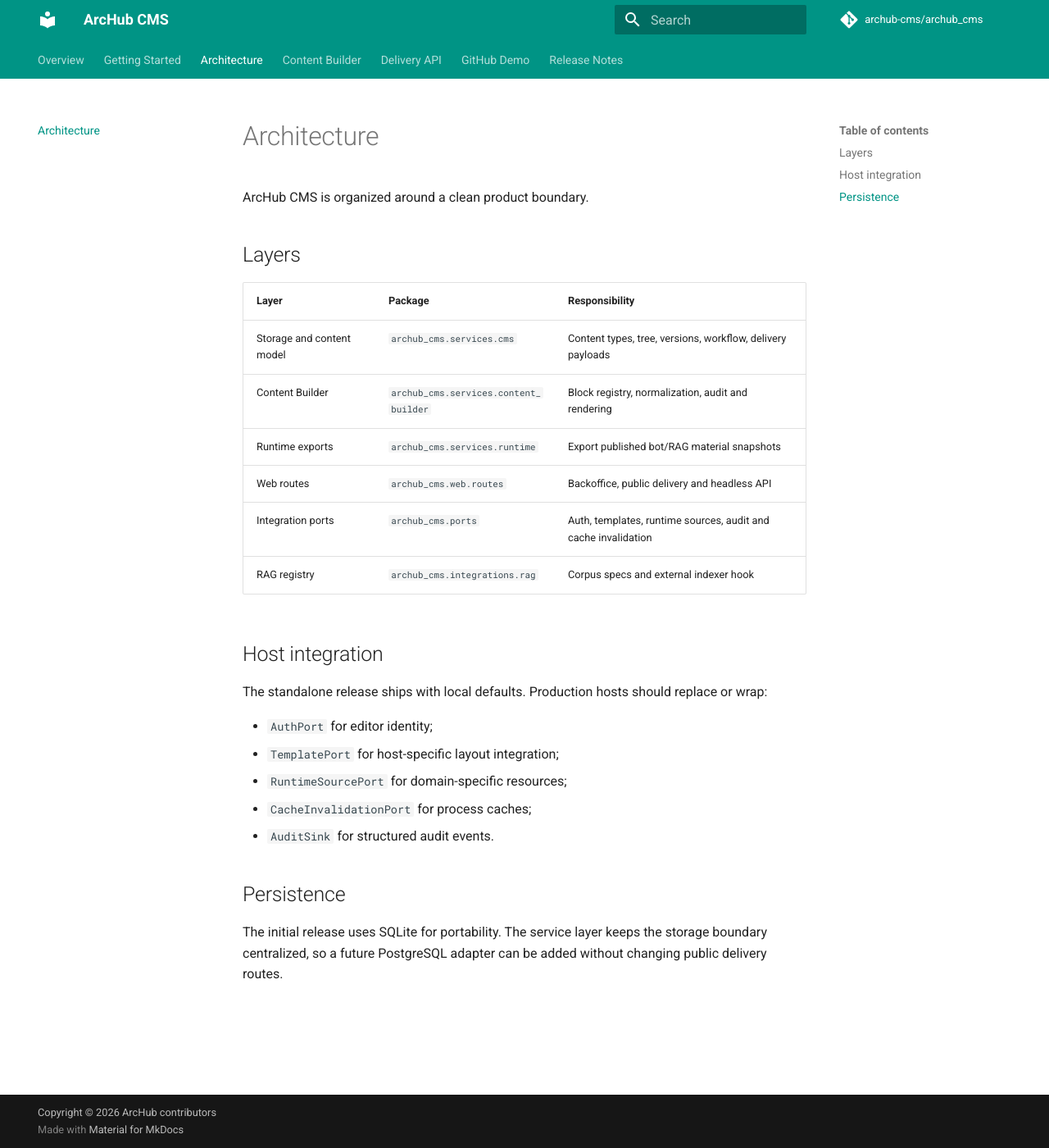
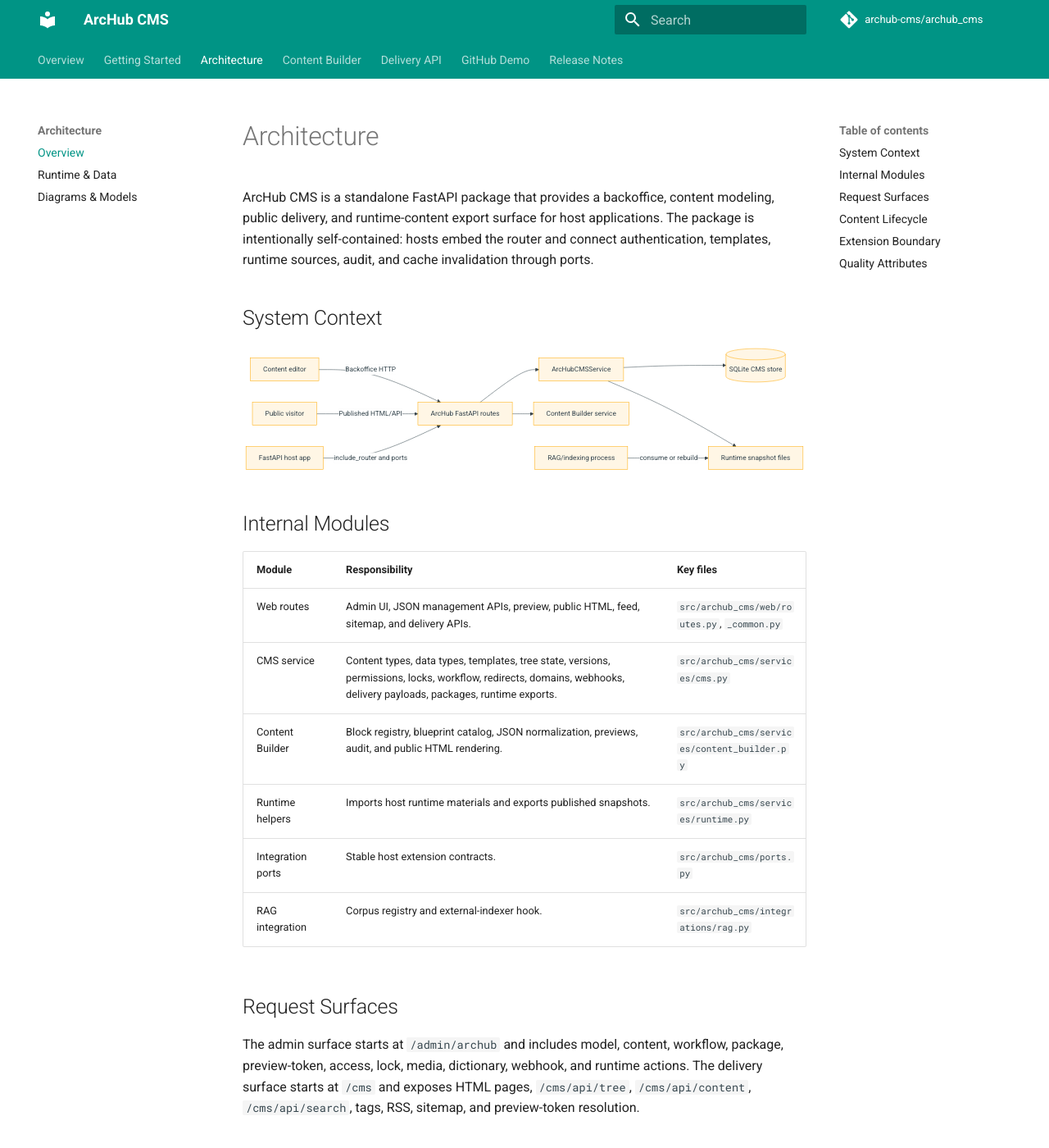
Before and after one commit to kotenev/archub_cms, an MkDocs documentation site: the page built from docs/architecture.md, in a window 1280 px wide and 1400 px high. Shown: the whole window at 82% size. Built offline with MkDocs 1.6.1 and Material for MkDocs 9.7.7, drawn with Linux system fonts in a browser that asks for light colours; comment, search, counter and statistics services are not loaded; some of the changed text lies outside the part shown.

Commit message:
• Implemented detailed MkDocs architecture documentation.
  Key changes:

  - Expanded docs/architecture.md with system context, module map, request surfaces, lifecycle, extension boundaries, and quality
    attributes.

  - Added docs/architecture/runtime-and-data.md and docs/architecture/diagrams.md.
  - Added diagram/model sources under docs/diagrams/ for:
      - Mermaid: context.mmd, container.mmd, publish-sequence.mmd
      - PlantUML: system-context.puml, container.puml, publish-flow.puml
      - Archi/ArchiMate: archimate-view.puml, elements.csv, relationships.csv
      - Structurizr: docs/diagrams/structurizr/workspace.dsl

  - Updated mkdocs.yml navigation and Mermaid superfences support.

  Verification: mkdocs build --strict --site-dir site passes. It only prints Material for MkDocs’ upstream MkDocs 2.0 notice, not a
  project documentation error.

````diff
--- a/docs/architecture.md
+++ b/docs/architecture.md
@@ -1,31 +1,80 @@
 # Architecture
 
-ArcHub CMS is organized around a clean product boundary.
+ArcHub CMS is a standalone FastAPI package that provides a backoffice, content
+modeling, public delivery, and runtime-content export surface for host
+applications. The package is intentionally self-contained: hosts embed the
+router and connect authentication, templates, runtime sources, audit, and cache
+invalidation through ports.
 
-## Layers
+## System Context
 
-| Layer | Package | Responsibility |
+```mermaid
+flowchart LR
+    editor[Content editor] -->|Backoffice HTTP| routes[ArcHub FastAPI routes]
+    visitor[Public visitor] -->|Published HTML/API| routes
+    host[FastAPI host app] -->|include_router and ports| routes
+    routes --> cms[ArcHubCMSService]
+    routes --> builder[Content Builder service]
+    cms --> sqlite[(SQLite CMS store)]
+    cms --> runtime[Runtime snapshot files]
+    rag[RAG/indexing process] -->|consume or rebuild| runtime
+```
+
+## Internal Modules
+
+| Module | Responsibility | Key files |
 |---|---|---|
-| Storage and content model | `archub_cms.services.cms` | Content types, tree, versions, workflow, delivery payloads |
-| Content Builder | `archub_cms.services.content_builder` | Block registry, normalization, audit and rendering |
-| Runtime exports | `archub_cms.services.runtime` | Export published bot/RAG material snapshots |
-| Web routes | `archub_cms.web.routes` | Backoffice, public delivery and headless API |
-| Integration ports | `archub_cms.ports` | Auth, templates, runtime sources, audit and cache invalidation |
-| RAG registry | `archub_cms.integrations.rag` | Corpus specs and external indexer hook |
+| Web routes | Admin UI, JSON management APIs, preview, public HTML, feed, sitemap, and delivery APIs. | `src/archub_cms/web/routes.py`, `_common.py` |
+| CMS service | Content types, data types, templates, tree state, versions, permissions, locks, workflow, redirects, domains, webhooks, delivery payloads, packages, runtime exports. | `src/archub_cms/services/cms.py` |
+| Content Builder | Block registry, blueprint catalog, JSON normalization, previews, audit, and public HTML rendering. | `src/archub_cms/services/content_builder.py` |
+| Runtime helpers | Imports host runtime materials and exports published snapshots. | `src/archub_cms/services/runtime.py` |
+| Integration ports | Stable host extension contracts. | `src/archub_cms/ports.py` |
+| RAG integration | Corpus registry and external-indexer hook. | `src/archub_cms/integrations/rag.py` |
 
-## Host integration
+## Request Surfaces
 
-The standalone release ships with local defaults. Production hosts should replace
-or wrap:
+The admin surface starts at `/admin/archub` and includes model, content,
+workflow, package, preview-token, access, lock, media, dictionary, webhook, and
+runtime actions. The delivery surface starts at `/cms` and exposes HTML pages,
+`/cms/api/tree`, `/cms/api/content`, `/cms/api/search`, tags, RSS, sitemap, and
+preview-token resolution.
 
-- `AuthPort` for editor identity;
-- `TemplatePort` for host-specific layout integration;
-- `RuntimeSourcePort` for domain-specific resources;
-- `CacheInvalidationPort` for process caches;
-- `AuditSink` for structured audit events.
+## Content Lifecycle
 
-## Persistence
+```mermaid
+stateDiagram-v2
+    [*] --> Draft
+    Draft --> InReview: workflow submit
+    InReview --> Approved: approve
+    Approved --> Scheduled: schedule publish
+    Approved --> Published: publish now
+    Scheduled --> Published: due workflow job
+    Published --> Unpublished: unpublish
+    Draft --> Trashed: delete
+    Unpublished --> Draft: edit
+    Trashed --> Draft: restore
+    Trashed --> [*]: purge
+```
 
-The initial release uses SQLite for portability. The service layer keeps the
-storage boundary centralized, so a future PostgreSQL adapter can be added without
-changing public delivery routes.
+Publishing validates draft payloads against the content type schema, writes
+published JSON, appends a version, records activity, enqueues matching webhooks,
+and refreshes runtime exports when runtime-managed content changes.
+
+## Extension Boundary
+
+Production hosts should keep domain behavior outside this package. Implement
+`AuthPort` for editor/member identity, `TemplatePort` for host layouts,
+`RuntimeSourcePort` for domain resources, `CacheInvalidationPort` for process
+caches, and `AuditSink` for structured audit events. The package must not import
+host applications such as bot runtime packages directly.
+
+## Quality Attributes
+
+- **Embeddability:** FastAPI hosts can include `archub_cms.web.routes.router` or
+  create the standalone app with `create_archub_app()`.
+- **Portability:** SQLite and local filesystem exports keep demos and tests
+  simple; storage logic is centralized in `ArcHubCMSService`.
+- **Delivery performance:** Public JSON responses use stable ETags,
+  `Last-Modified`, and cache-control headers.
+- **Governance:** Permissions, public access rules, locks, workflow, previews,
+  versions, audit activity, and webhooks are part of the core service.
--- a/mkdocs.yml
+++ b/mkdocs.yml
@@ -27,7 +27,10 @@
 nav:
   - Overview: index.md
   - Getting Started: getting-started.md
-  - Architecture: architecture.md
+  - Architecture:
+      - Overview: architecture.md
+      - Runtime & Data: architecture/runtime-and-data.md
+      - Diagrams & Models: architecture/diagrams.md
   - Content Builder: content-builder.md
   - Delivery API: delivery-api.md
   - GitHub Demo: demo-site.md
@@ -40,4 +43,8 @@
   - tables
   - pymdownx.details
   - pymdownx.highlight
-  - pymdownx.superfences
+  - pymdownx.superfences:
+      custom_fences:
+        - name: mermaid
+          class: mermaid
+          format: !!python/name:pymdownx.superfences.fence_code_format
````
Also changed, not shown: docs/architecture/diagrams.md (added, +76 -0 lines), docs/architecture/runtime-and-data.md (added, +76 -0 lines), docs/diagrams/archi/elements.csv (added, +15 -0 lines), docs/diagrams/archi/relationships.csv (added, +14 -0 lines), 8 other files.
